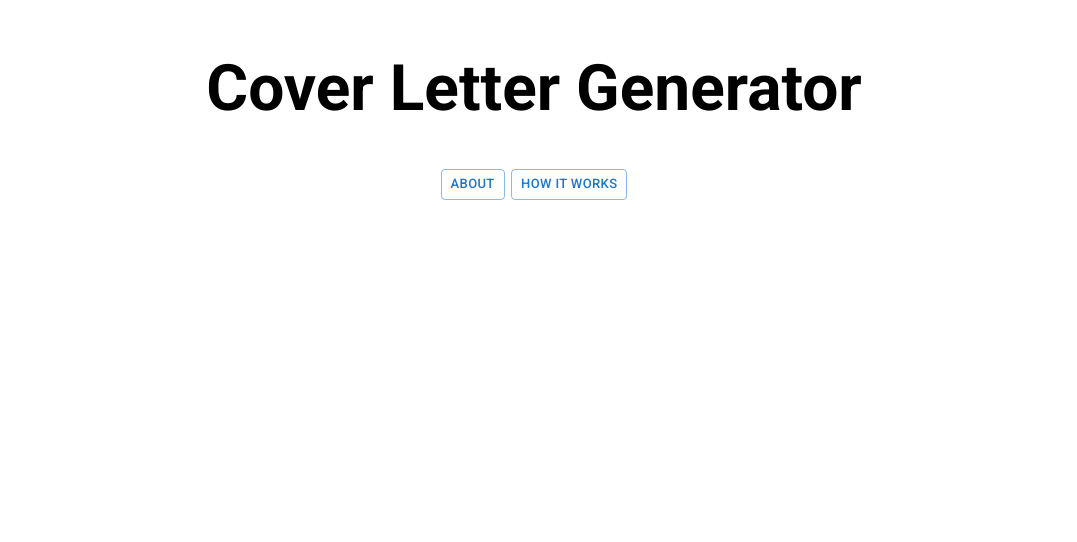
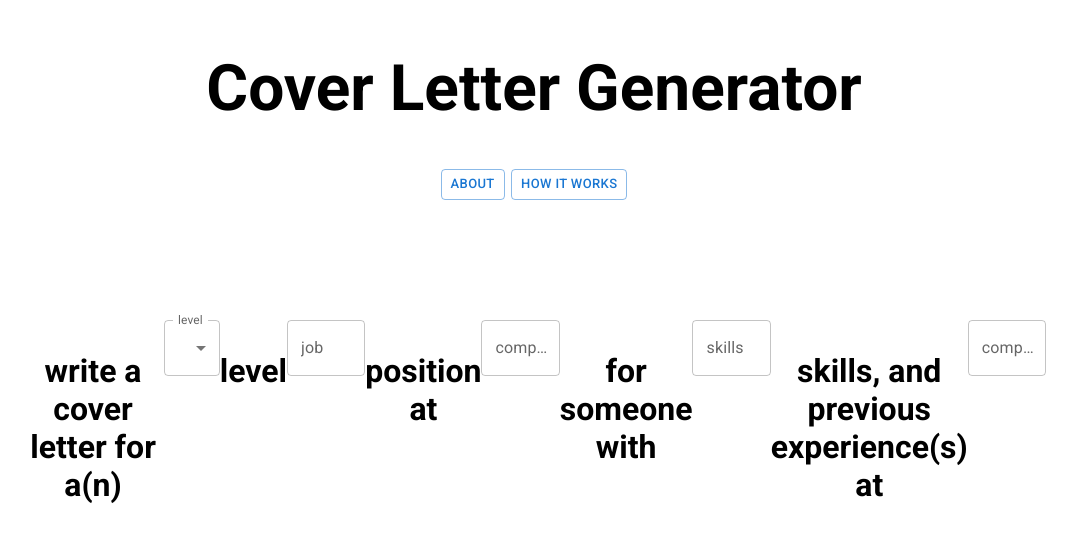
Before and after one commit to NamdarS/cl-maker, a Next.js app in the folder cl-maker/: page / in a window 1280 px wide. Shown: the top 542 px of the page, without its empty margins (106-1183 px from the left). Built offline with nearby package versions, Linux system fonts and the light colour scheme.

Commit message:
structure done

```diff
--- /dev/null
+++ b/cl-maker/components/Dropdown.js
@@ -0,0 +1,23 @@
+import Box from '@mui/material/Box';
+import InputLabel from '@mui/material/InputLabel';
+import MenuItem from '@mui/material/MenuItem';
+import FormControl from '@mui/material/FormControl';
+import Select from '@mui/material/Select';
+
+export default function Dropdown(props) {
+  return (
+    <Box sx={{ width: 150 }}>
+      <FormControl fullWidth>
+        <InputLabel>{props.value}</InputLabel>
+        <Select value={props.value} label={`${props.value}`}>
+          {props.level.map((level) => (
+            <MenuItem key={level} value={level}>
+              {' '}
+              {level}{' '}
+            </MenuItem>
+          ))}
+        </Select>
+      </FormControl>
+    </Box>
+  );
+}
--- a/cl-maker/components/Prompt.js
+++ b/cl-maker/components/Prompt.js
@@ -1,10 +1,19 @@
+import Dropdown from './Dropdown';
+import TextEntry from './TextEntry';
+import TagEntry from './TagEntry';
+
 export default function Prompt(props) {
   return (
     <div className="prompt">
-      <p>
-        write me a cover letter for a(n) {props.level} level {props.job}{' '}
-        position at {props.company} for someone with {props.skills.join(', ')} and previous experience(s) at {props.experiences.join(', ')}
-      </p>
+        <p>write a cover letter for a(n)</p>
+        <Dropdown level={props.level} value="level" />
+        <p>level</p>
+        <TextEntry text="job" />
+        <p>position at</p>
+        <TextEntry text="company" /> <p>for someone with</p>{' '}
+        <TagEntry text="skills" />
+        <p>skills, and previous experience(s) at</p>{' '}
+        <TagEntry text="companies" />
     </div>
   );
 }
--- /dev/null
+++ b/cl-maker/components/TagEntry.js
@@ -0,0 +1,50 @@
+import { useState } from 'react';
+import TextEntry from './TextEntry';
+import Button from '@mui/material/Button';
+import CloseIcon from '@mui/icons-material/Close';
+
+export default function TagEntry(props) {
+  const [tag, setTag] = useState('');
+  const [skills, setSkills] = useState([]);
+
+  const handleChange = (event) => {
+    setTag(event.target.value);
+  };
+
+  const handleKeyDown = (event) => {
+    if (event.key === 'Enter') {
+      setSkills([...skills, tag]);
+      setTag('');
+    }
+  };
+
+  const handleDelete = (event) => {
+    console.log(event.currentTarget.id);
+    console.log(skills[event.currentTarget.id]);
+    setSkills(
+      skills.filter((skill) => skill !== skills[event.currentTarget.id])
+    );
+  };
+
+  return (
+    <div className="tag-entry">
+      <div>
+        <TextEntry
+          text={props.text}
+          value={tag}
+          onChange={handleChange}
+          onKeyDown={handleKeyDown}
+        />
+        {skills.map((skill, index) => (
+          <Button
+            key={index}
+            id={index}
+            label={skill}
+            onClick={handleDelete}
+            endIcon={<CloseIcon />}
+          >{skill}</Button>
+        ))}
+      </div>
+    </div>
+  );
+}
--- /dev/null
+++ b/cl-maker/components/TextEntry.js
@@ -0,0 +1,15 @@
+import TextField from '@mui/material/TextField';
+
+export default function TextEntry(props) {
+  return (
+    <div className="text-field">
+      <TextField
+        label={props.text}
+        variant="outlined"
+        value={props.value}
+        onChange={props.onChange}
+        onKeyDown={props.onKeyDown}
+      />
+    </div>
+  );
+}
--- a/cl-maker/pages/index.js
+++ b/cl-maker/pages/index.js
@@ -1,7 +1,9 @@
 import Head from 'next/head';
 import Header from '../components/Header';
+import Prompt from '../components/Prompt';
 
-export default function Home() {
+export default function Home(props) {
+
   return (
     <div>
       <Head>
@@ -9,6 +11,17 @@ export default function Home() {
         <link rel="icon" href="/favicon.ico" />
       </Head>
       <Header />
+      <Prompt
+        level={props.level}
+      />
     </div>
   );
 }
+
+export async function getStaticProps() {
+  return {
+    props: {
+      level: ['entry', 'junior', 'mid', 'senior'],
+    },
+  };
+}
--- a/cl-maker/styles/globals.css
+++ b/cl-maker/styles/globals.css
@@ -20,3 +20,15 @@
   flex-direction: row;
   gap: 0.5vw;
 }
+
+.prompt {
+  display: flex;
+  justify-content: space-evenly;
+  font-family: Roboto, sans-serif;
+  font-size: 2.5vw;
+  font-weight: bold;
+  text-align: center;
+  margin: 0 auto;
+  margin-top: 15vh;
+  max-width: 80vw;
+}
```
